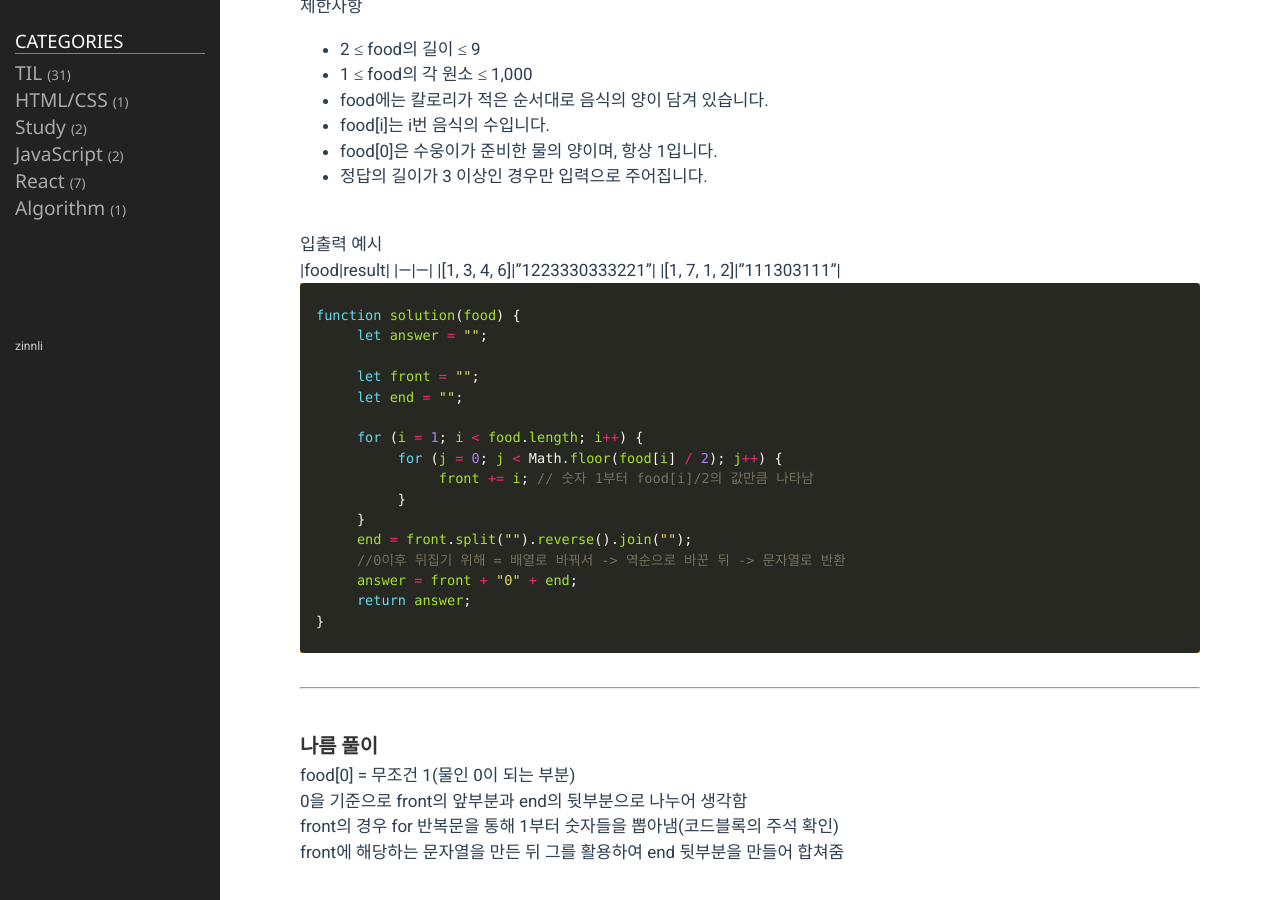
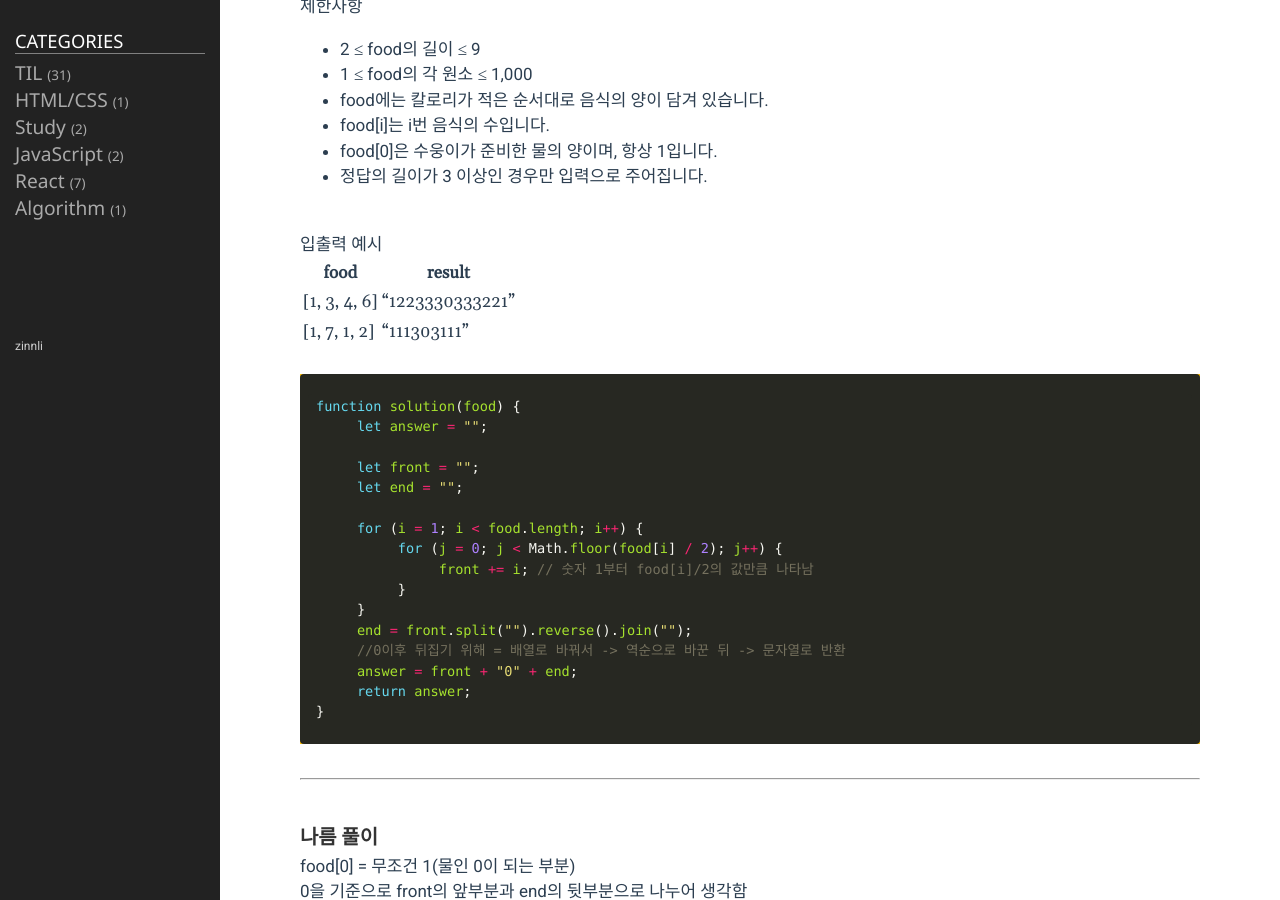
Before and after one commit to zinnli/zinnli.github.io, a Jekyll site: the page built from _posts/2022-11-07-Algorithm_01.markdown, in a window 1280 px wide and 900 px high, scrolled down 431 px. Built offline with Jekyll 4.4.1, drawn with Linux system fonts in a browser that asks for light colours.

Commit message:
221107 수정

````diff
--- a/_posts/2022-11-07-Algorithm_01.markdown
+++ b/_posts/2022-11-07-Algorithm_01.markdown
@@ -26,10 +26,13 @@ category: Algorithm
 
 입출력 예시
 <br/>
-|food|result|
-|---|---|
-|[1, 3, 4, 6]|"1223330333221"|
-|[1, 7, 1, 2]|"111303111"|
+
+| food         | result          |
+| ------------ | --------------- |
+| [1, 3, 4, 6] | "1223330333221" |
+| [1, 7, 1, 2] | "111303111"     |
+
+<br/>
 
 ```javascript
 function solution(food) {
--- a/_posts/2022-11-07-TIL_25.markdown
+++ b/_posts/2022-11-07-TIL_25.markdown
@@ -12,8 +12,6 @@ category: TIL
 -    [항해 99] 담당 페이지(detail/mypage) 뷰 1차 정리
 -    [항해 99] 다중 필터 / sessionStorage 관련 서칭중
 -    알고리즘 lv.1 풀기
-
-(아쉬운대로 뷰 자랑..히히..)
 
 <br/>
 
````
